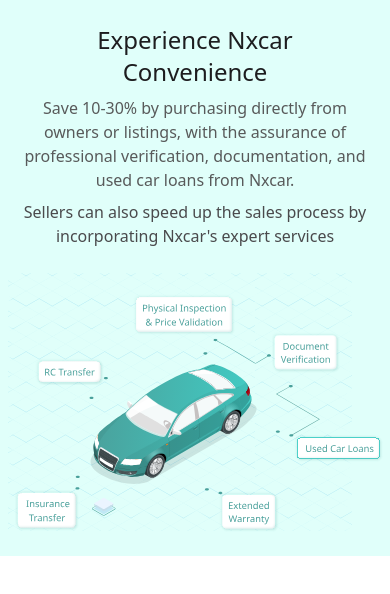
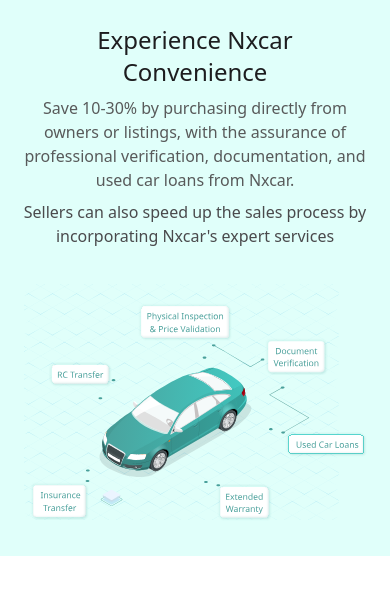
Before and after one commit to rishabhth31/car_animation_local, a React (Create React App) app: page / in a window 390 px wide. Shown: the top 594 px of the page. Built offline with nearby package versions, Linux system fonts and the light colour scheme.

Commit message:
design changes: animation lines order, padding issue

```diff
--- a/src/App.jsx
+++ b/src/App.jsx
@@ -5,7 +5,7 @@
   return (
     <div className="bg-[#E0FFFA] w-full px-0 py-[24px] md:px-[48px] md:py-[80px] flex flex-col items-center gap-[24px] scrollbar-hide">
       <Text></Text>
-      <div className="flex justify-center items-center md:h-[549.02px] md:w-[791.02px] w-[375px] h-[260.28px]">
+      <div className="flex justify-center items-center md:h-[549.02px] md:w-[791.02px] w-[375px] h-[260.28px] px-[16px] md:px-0">
         <Icon></Icon>
       </div>
     </div>
```
